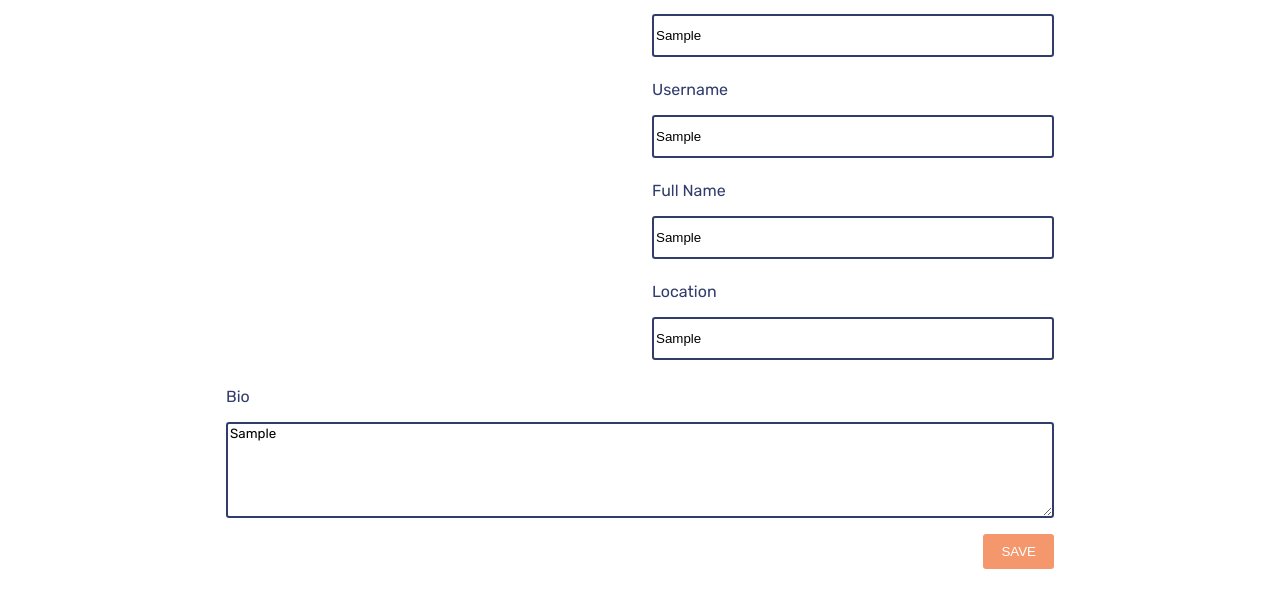
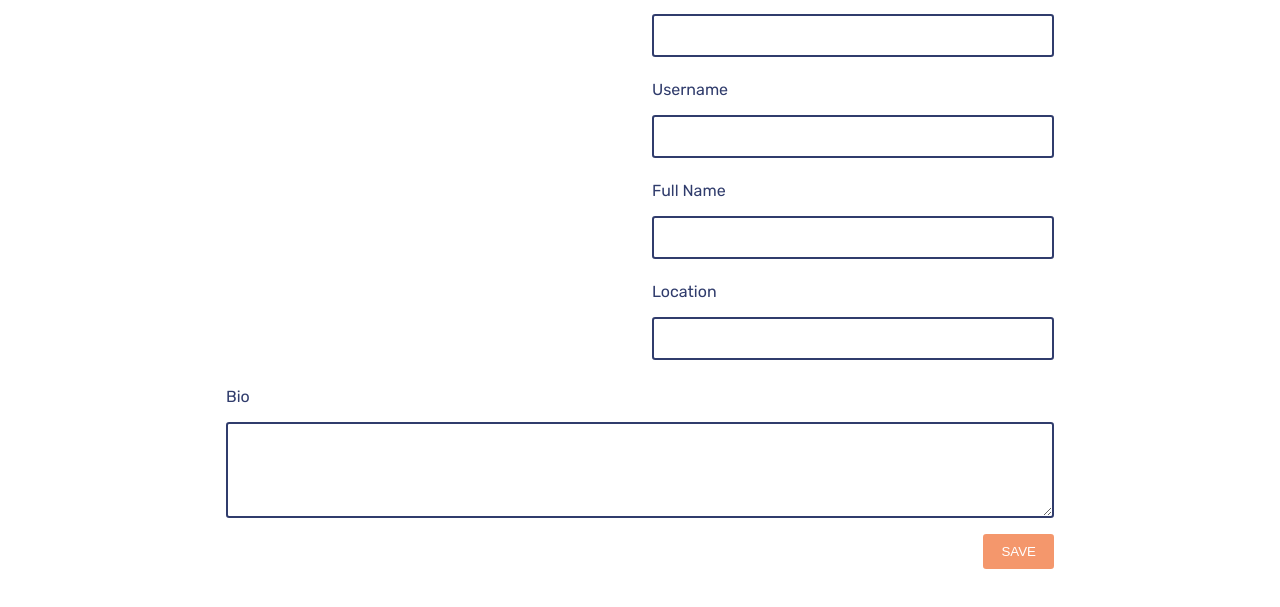
Before and after one commit to codywiseman/code-journal, a website: page index.html in a window 1280 px wide. Both pictures are taken after typing "Sample", "Sample", "Sample", "Sample", "Sample" into the empty fields and a click on the input "SAVE". Shown: the part 169-776 px from the top of the page. Drawn offline with Linux system fonts and the light colour scheme.

Commit message:
Reset the form inputs when the form is submitted.#1

```diff
--- a/index.html
+++ b/index.html
@@ -24,8 +24,7 @@
       <div>
         <h1>Edit Profile</h1>
       </div>
-      <div class="profile-form">
-        <form action="">
+      <form class="profile-form" action="">
         <div class="row">
           <div class="column-half">
             <img src="images/placeholder-image-square.jpg" alt="Placeholder image" class="placeholder-img">
@@ -49,7 +48,6 @@
         </div>
       </form>
     </div>
-    </div>
   </main>
   <script src="js/data.js"></script>
   <script src="js/main.js"></script>
--- a/js/main.js
+++ b/js/main.js
@@ -13,6 +13,6 @@ $profileForm.addEventListener('submit', function (e) {
   e.preventDefault();
   for (var inputNode = 0; inputNode < $inputElements.length; inputNode++) {
     data.profile[$inputElements[inputNode].name] = $inputElements[inputNode].value;
-
   }
+  $profileForm.reset();
 });
```
Lines whose indentation alone changed are shown as unchanged.
